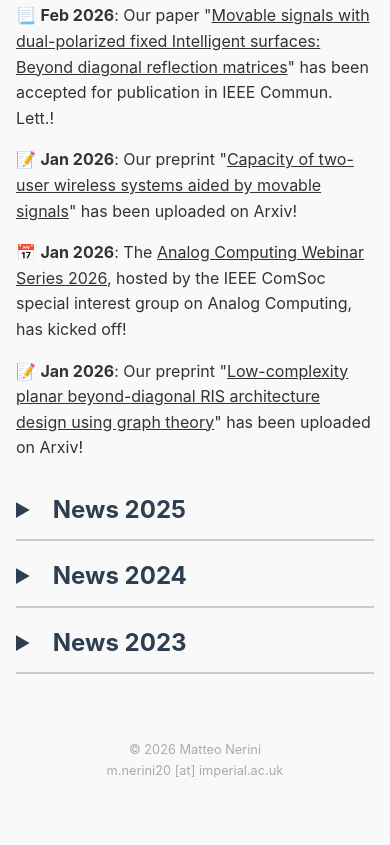
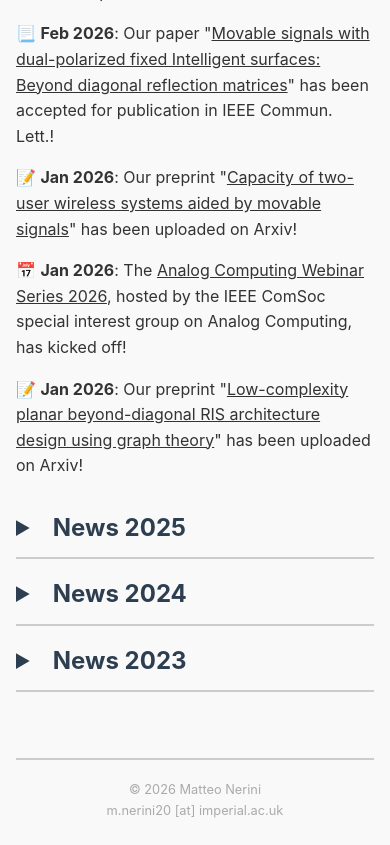
Before and after one commit to matteonerini/matteonerini.github.io, a plain HTML site: page index.html in a window 390 px wide. Shown: the part 2489-3334 px from the top of the page. Before the commit the page ends 3294 px from the top, so only its background shows below. Drawn offline with Linux system fonts and the light colour scheme.

Commit message:
Add files via upload

```diff
--- a/style.css
+++ b/style.css
@@ -2,6 +2,8 @@
   --primary-color: #2c3e50;
   --accent-color: #3498db;
   --text-color: #333;
+  --light-color: #aaa;
+  --line-color: #ccc;
   --bg-color: #f9f9f9;
 }
 
@@ -15,12 +17,13 @@ body {
 
 .container {
   max-width: 900px;
-  margin: 3rem auto;
-  padding: 0 2rem;
+  margin: 1.5rem auto;
+  padding: 0 1rem;
 }
 
 header {
   text-align: center;
+  margin-top: 50px;
   margin-bottom: 30px;
 }
 
@@ -35,7 +38,6 @@ header {
 .research-img {
   display: block;
   width: 400px;
-  height: auto;
   margin: 0 auto;
 }
 
@@ -48,7 +50,6 @@ h1 {
 h2 {
   margin-bottom: 1rem;
   padding-bottom: 10px;
-  /*border-bottom: 2px solid #ccc;*/
   color: var(--primary-color);
   font-size: 1.5rem;
 }
@@ -67,7 +68,7 @@ a:hover {
   cursor: pointer;
   margin-bottom: 1rem;
   padding-bottom: 10px;
-  border-bottom: 2px solid #ccc;
+  border-bottom: 2px solid var(--line-color);
   color: var(--primary-color);
   font-size: 1.5rem;
 }
@@ -76,6 +77,16 @@ section {
   margin-bottom: 30px;
 }
 
+footer {
+  margin-top: 50px;
+  text-align: center;
+  font-size: 0.8rem;
+  color: var(--light-color);
+  padding-top: 20px;
+  border-top: 2px solid var(--line-color);
+}
+
+/* Social links */
 .social-links {
   text-align: center;
   margin: 20px 0;
@@ -94,13 +105,6 @@ section {
   color: var(--primary-color);
 }
 
-footer {
-  margin-top: 50px;
-  text-align: center;
-  font-size: 0.8rem;
-  color: #aaa;
-}
-
 /* Top navigation */
 .top-nav {
   display: flex;
@@ -109,7 +113,7 @@ footer {
   gap: 2rem;
   padding-bottom: 1rem;
   margin-bottom: 2rem;
-  border-bottom: 2px solid #ccc;
+  border-bottom: 2px solid var(--line-color);
 }
 
 .top-nav a {
@@ -122,10 +126,8 @@ footer {
 }
 
 /* Mobile */
-@media (max-width: 700px) {
-  .container {
-    margin: 1.5rem auto;
-    padding: 0 1rem;
-    box-sizing: border-box;
+@media (max-width: 450px) {
+  .research-img {
+    width: 100%;
   }
 }
```
